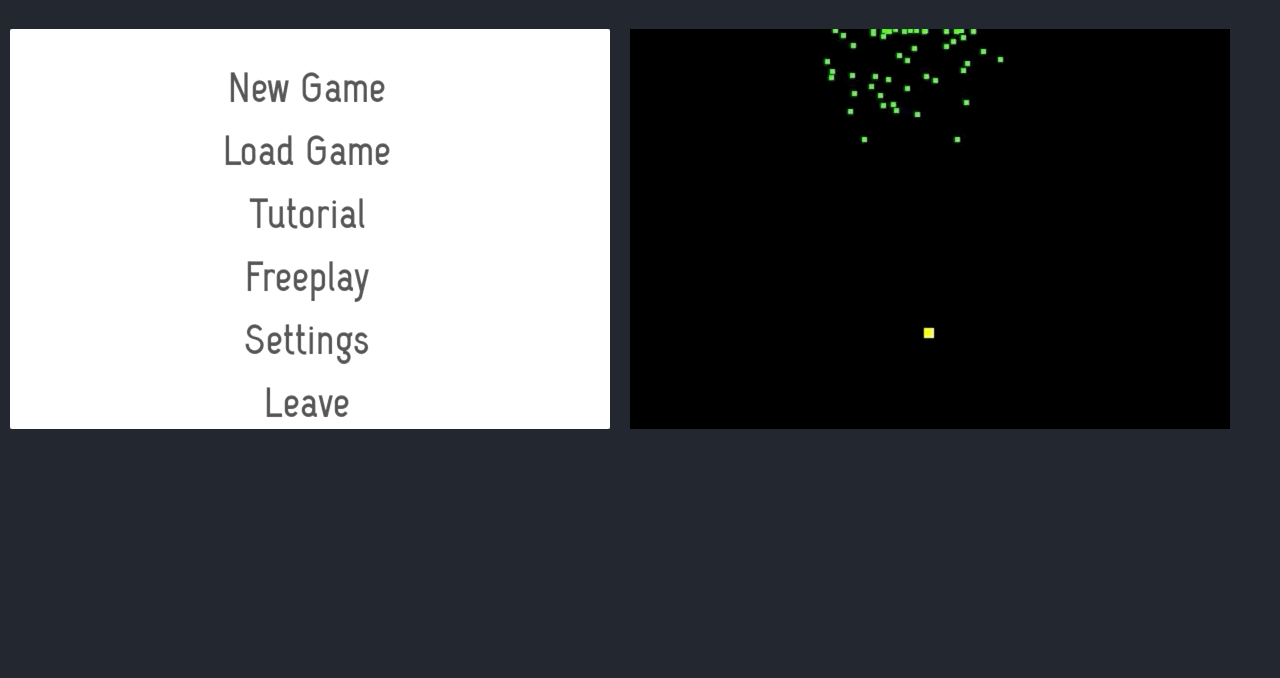
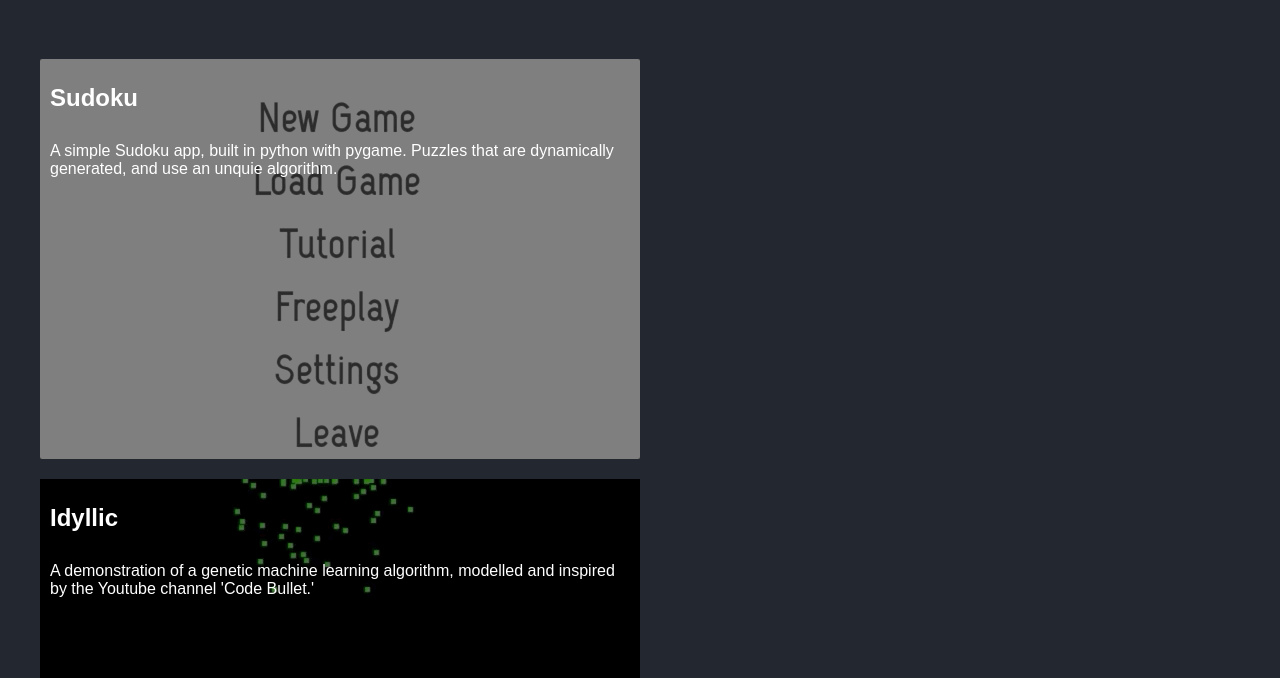
Before and after one commit to michaelmegrath/michaelmegrath.github.io, a plain HTML site: page index.html in a window 1280 px wide. Shown: the part 122-800 px from the top of the page. Drawn offline with Linux system fonts and the light colour scheme.

Commit message:
Added Descriptions

```diff
--- a/css/main.css
+++ b/css/main.css
@@ -1,14 +1,20 @@
 body {
   background-color: #232730;
-  font-family: "Menlo";
+  /*font-family: "Menlo";*/
   margin:0;
 }
 header {
   background-color: #131720;
   height: 60px;
   width: 100%;
+  font-family: "Menlo";
 
 }
+
+.greetings {
+  font-family: "Menlo";
+}
+
 h1 {
   color: #ffffff;
 }
@@ -25,25 +31,58 @@ h1 {
   transition-duration: .75s;
 }
 
+.projects {
+  font-family: arial;
+  padding: 30px;
+}
+
+.projects h2{
+  padding:5px 10px;
+  color: white;
+}
+
+.projects p{
+  padding:5px 10px;
+  color: white;
+}
+
 .item_1 {
-  background: url('../img/Sudoku.jpg');
+  background:
+    linear-gradient(
+      rgba(0,0,0,0.5),
+      rgba(0,0,0,0.5)
+      ),
+    url('../img/Sudoku.jpg');
   background-repeat: no-repeat;
   float: left;
   width: 600px;
   height:400px;
   margin: 10px;
+  background-size: cover;
+
 }
 
 .item_1:hover {
   background: url('../img/Sudoku.gif');
   background-repeat: no-repeat;
 }
+.item_1:hover h2{
+  color: transparent;
+}
+.item_1:hover p{
+  color: transparent;
+}
 
 .item_2 {
-  background: url('../img/Idyllic.jpg');
+  background:
+    linear-gradient(
+      rgba(0,0,0,0.5),
+      rgba(0,0,0,0.5)
+      ),
+    url('../img/Idyllic.jpg');
   background-repeat: no-repeat;
   height:400px;
-  width:600px;
+  width: 600px;
   margin: 10px;
   float:left;
 }
@@ -52,3 +91,10 @@ h1 {
   background: url('../img/Idyllic.gif');
   background-repeat: no-repeat;
 }
+
+.item_2:hover h2{
+  color: transparent;
+}
+.item_2:hover p{
+  color: transparent;
+}
--- a/index.html
+++ b/index.html
@@ -30,13 +30,15 @@
         <div class="projects">
           <a href="https://github.com/michaelmegrath/sudoku">
           <div class="item_1">
+            <h2>Sudoku</h2>
+            <p>A simple Sudoku app, built in python with pygame.
+               Puzzles that are dynamically generated, and use an unquie algorithm.</p>
           </div></a>
           <a href="https://github.com/michaelmegrath/Idyllic">
           <div class="item_2">
+            <h2>Idyllic</h2>
+            <p>A demonstration of a genetic machine learning algorithm, modelled and inspired by the Youtube channel 'Code Bullet.'  </p>
           </div></a>
-          <div class="item_3">
-
-          </div>
         </div>
 
 
```
